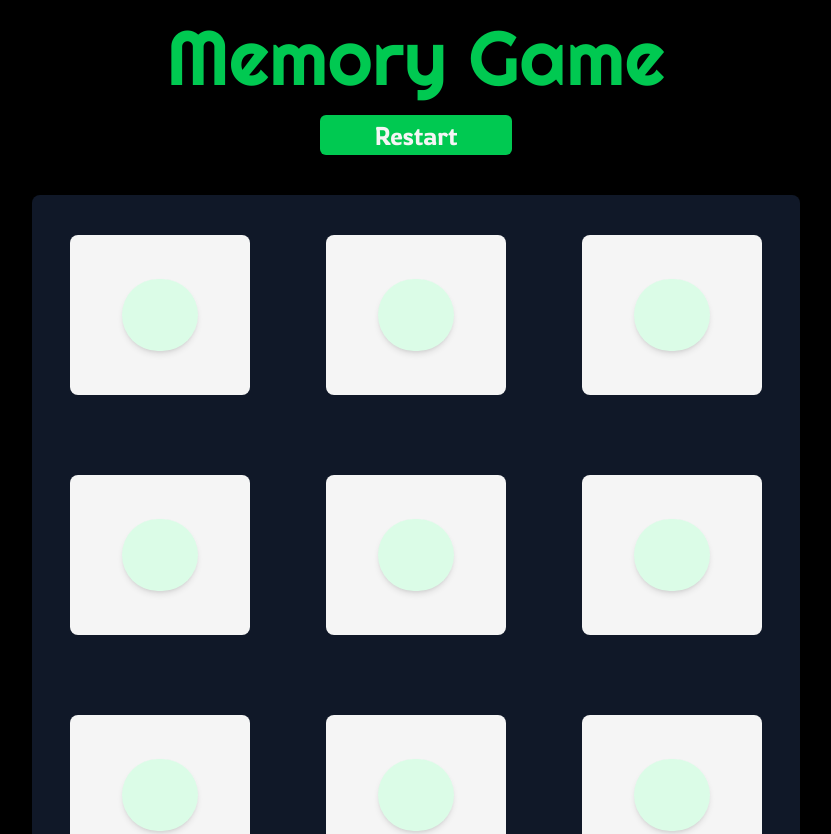
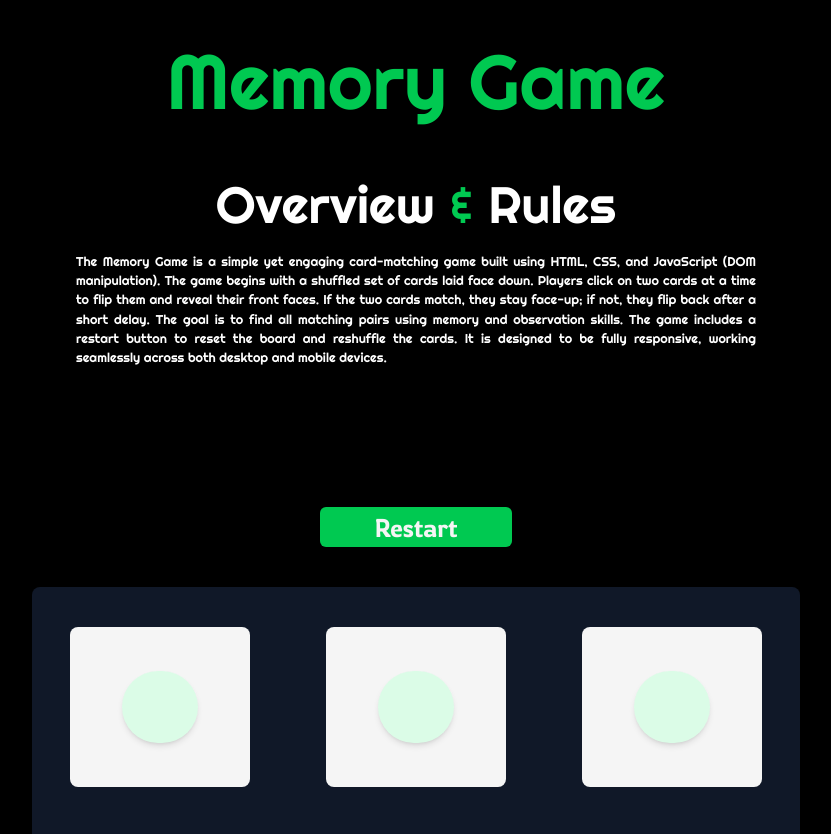
Before and after one commit to beni2408/memory_game_task_guvi, a plain HTML site: page index.html in a window 1280 px wide. Shown: the top 834 px of the page, without its empty margins (224-1055 px from the left). Drawn offline with nearby package versions, Linux system fonts and the light colour scheme; a web font is replaced by a local one.

Commit message:
added rules and overview of the game

```diff
--- a/index.html
+++ b/index.html
@@ -25,6 +25,7 @@
     <link hr
   </head>
   <body class="bg-[#000000]">
+    h
     <div
       class="w-full h-full flex flex-col justify-between items-center bg-[#000000]"
     >
@@ -32,9 +33,34 @@
         <h1 class="text-[8vw] md:text-[6vw] righteous-regular text-green-500">
           Memory Game
         </h1>
+        <div
+          class="flex flex-row w-[35vw] border-red items-center justify-center"
+        >
+          <span>
+            <h1 class="text-white mt-7 righteous-regular text-[4vw]">
+              Overview
+              <a class="text-green-500">&</a>
+              Rules
+            </h1>
+          </span>
+        </div>
+        <p
+          class="text-white mt-2 md:text-[1vw] text-[3vw] righteous-regular md:ml-75 md:mr-75 ml-10 mr-10 text-justify"
+        >
+          The Memory Game is a simple yet engaging card-matching game built
+          using HTML, CSS, and JavaScript (DOM manipulation). The game begins
+          with a shuffled set of cards laid face down. Players click on two
+          cards at a time to flip them and reveal their front faces. If the two
+          cards match, they stay face-up; if not, they flip back after a short
+          delay. The goal is to find all matching pairs using memory and
+          observation skills. The game includes a restart button to reset the
+          board and reshuffle the cards. It is designed to be fully responsive,
+          working seamlessly across both desktop and mobile devices.
+        </p>
+
         <button
           id="restart-btn"
-          class="bg-green-500 text-[whitesmoke] text-[3vw] md:text-[2vw] w-[20vw] h-[2.5vh] md:w-[15vw] md:h-[5vh] rounded-md rowdies-light text-sm"
+          class="bg-green-500 mt-10 md:mt-35 text-[whitesmoke] text-[3vw] md:text-[2vw] w-[20vw] h-[2.5vh] md:w-[15vw] md:h-[5vh] rounded-md rowdies-light text-sm"
         >
           Restart
         </button>
```
